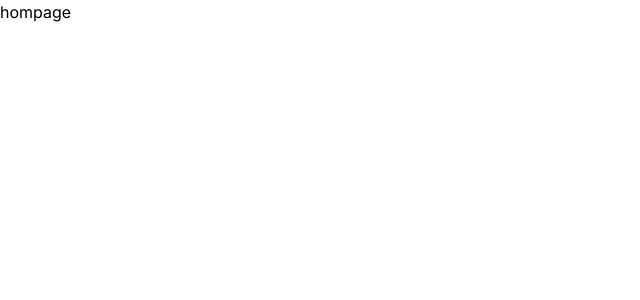
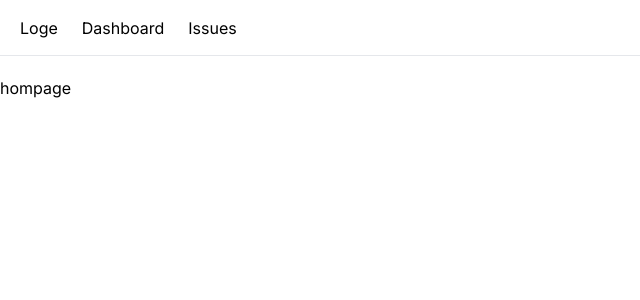
Before and after one commit to dmwcs/issue-tracker, a Next.js app: page / in a window 1280 px wide. Shown: the top 300 px of the page, without its empty margins (0-640 px from the left). Built offline with nearby package versions, Linux system fonts and the light colour scheme.

Commit message:
init navBar

```diff
--- a/app/NavBar.tsx
+++ b/app/NavBar.tsx
@@ -0,0 +1,21 @@
+import Link from "next/link";
+
+function NavBar() {
+  return (
+    <div>
+      <nav className="flex space-x-6 border-b mb-5 px-5 h-14 items-center">
+        <Link href="/">Loge</Link>
+        <ul className="flex space-x-6">
+          <li>
+            <Link href="/">Dashboard</Link>
+          </li>
+          <li>
+            <Link href="/issues">Issues</Link>
+          </li>
+        </ul>
+      </nav>
+    </div>
+  );
+}
+
+export default NavBar;
--- a/app/layout.tsx
+++ b/app/layout.tsx
@@ -1,6 +1,7 @@
 import "./globals.css";
 import type { Metadata } from "next";
 import { Inter } from "next/font/google";
+import NavBar from "@/app/NavBar";
 
 const inter = Inter({ subsets: ["latin"] });
 
@@ -16,7 +17,10 @@
 }) {
   return (
     <html lang="en">
-      <body className={inter.className}>{children}</body>
+      <body className={inter.className}>
+        <NavBar></NavBar>
+        <main> {children}</main>
+      </body>
     </html>
   );
 }
```
